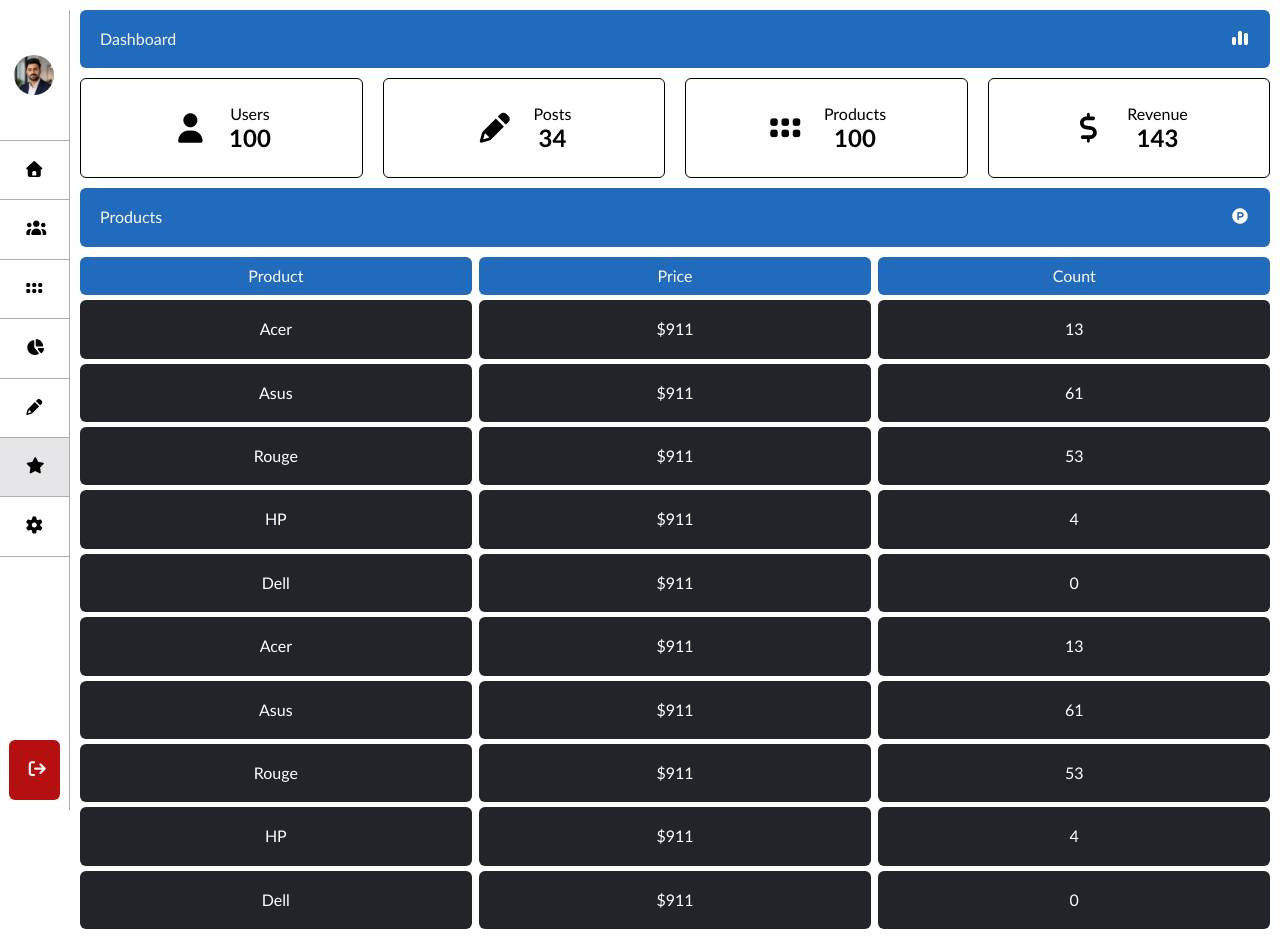
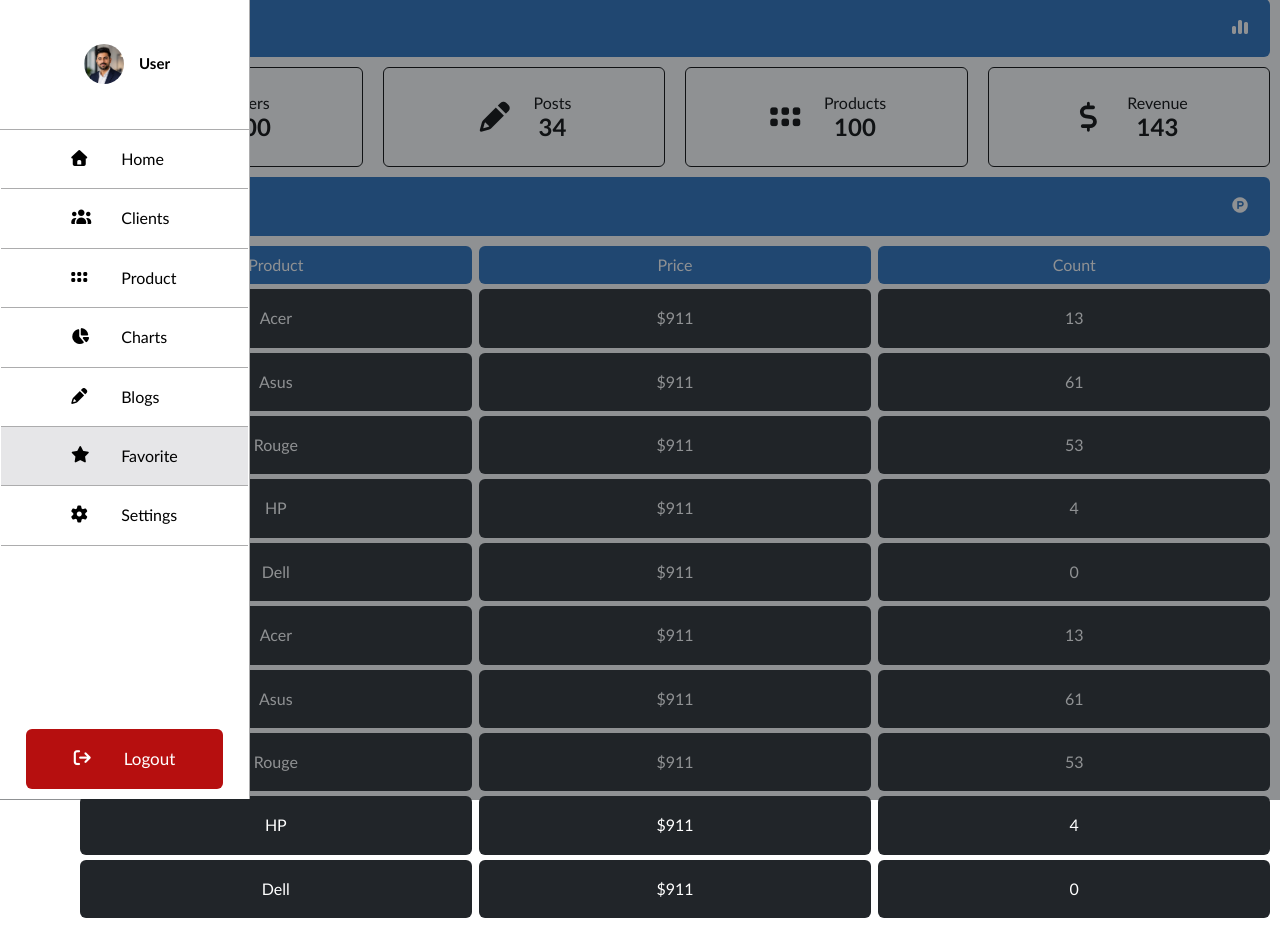
Before and after one commit to MontherAlhamdiiiii/Simple-Admin-Dashboard, a plain HTML site: page index.html in a window 1280 px wide. Both pictures are taken after a click on the link "Favorite". Drawn offline with Linux system fonts and the light colour scheme.

Commit message:
Sidebar Fix

```diff
--- a/css/main.css
+++ b/css/main.css
@@ -7,6 +7,7 @@ body {
   font-family:
     "Trebuchet MS", "Lucida Sans Unicode", "Lucida Grande", "Lucida Sans",
     Arial, sans-serif;
+  margin-top: -11px;
 }
 
 :root {
@@ -30,17 +31,25 @@ body {
   overflow: hidden;
   transition: all 0.4s;
 }
-.sidebar:hover {
+.bk{
+  display: block;
+  position: absolute;
+  top: 0px;
+  left: 0px;
+  min-height: 100vh;
+  width: 100%;
+  background-color: #212529;
+  opacity: 0.5;
+  transition: 0.5s;
+}
+.expand {
     width: 250px;
 }
-.sidebar:hover .img {
-    margin-left: 0px;
+ .img-onToggle , .icon-edit{
+    margin-left: 0px !important;
 }
-.sidebar:hover .tab a i {
-    margin-left: 0px;
-}
-.sidebar:hover .tab:last-child {
-    width: 80%;
+.last-tab {
+    width: 80% !important;
 }
 .profile {
   display: flex;
@@ -90,7 +99,7 @@ body {
   text-decoration: none;
   color: black;
 }
-.tab:not(.tab:last-child)    a:hover, .active  {
+.tab-hover{
   background-color: #e6e6e8;
 }
 .tab a i {
@@ -121,7 +130,7 @@ body {
   margin-left: auto;
   transition: all 0.4s;
 }
-.sidebar:hover ~ .main {
+.main-expand {
     width: calc(100% - 250px);
 }
 .container {
--- a/index.html
+++ b/index.html
@@ -13,7 +13,7 @@
   </head>
   <body>
     <!-- Sidebar Section -->
-    <aside class="sidebar">
+    <aside class="sidebar" style="z-index: 1;">
       <div class="profile">
         <div class="img">
           <img src="imgs/photo-5.jpg" alt="Man" />
@@ -73,6 +73,7 @@
     </aside>
     <!-- Main Section -->
     <main class="main">
+      <div class="black" style=""></div>
       <div class="container">
         <div class="upper">
           <div class="section">
--- a/main.js
+++ b/main.js
@@ -0,0 +1,27 @@
+let tabs = document.querySelectorAll(".tab:not(:last-child)");
+let sidebar = document.querySelector(".sidebar");
+let imgs = document.querySelectorAll(".sidebar .img");
+let icons = document.querySelectorAll(".tab a i");
+let lastTab = document.querySelector(".tab:last-child");
+let main = document.querySelector(".main");
+let black = document.querySelector(".black");
+
+
+tabs.forEach(tab => {
+    tab.onclick = function () {
+        tabs.forEach( tab => {
+            tab.classList.remove("tab-hover")
+        })
+        this.classList.add("tab-hover");
+        sidebar.classList.toggle("expand");
+        imgs.forEach( img => {
+            img.classList.toggle("img-onToggle");
+        });
+        icons.forEach( icon => {
+            icon.classList.toggle("icon-edit");
+        })
+        lastTab.classList.toggle("last-tab");
+        main.classList.toggle("mind-expand");
+        black.classList.toggle("bk");
+    }
+})
```
